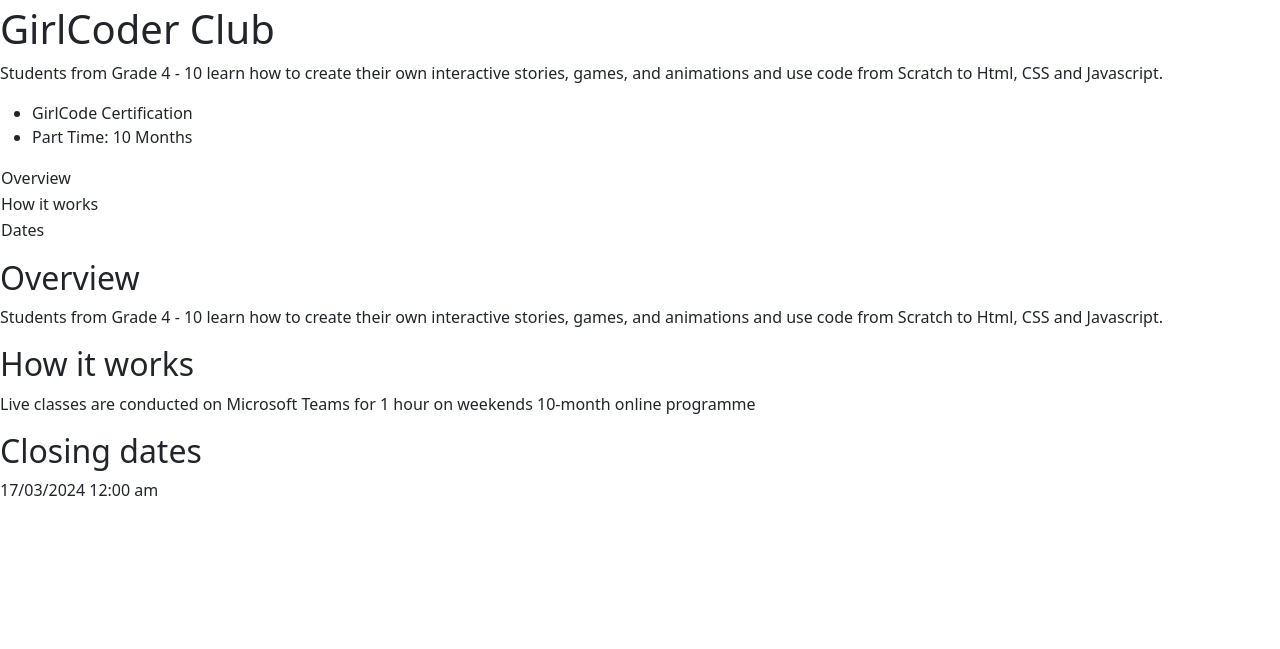
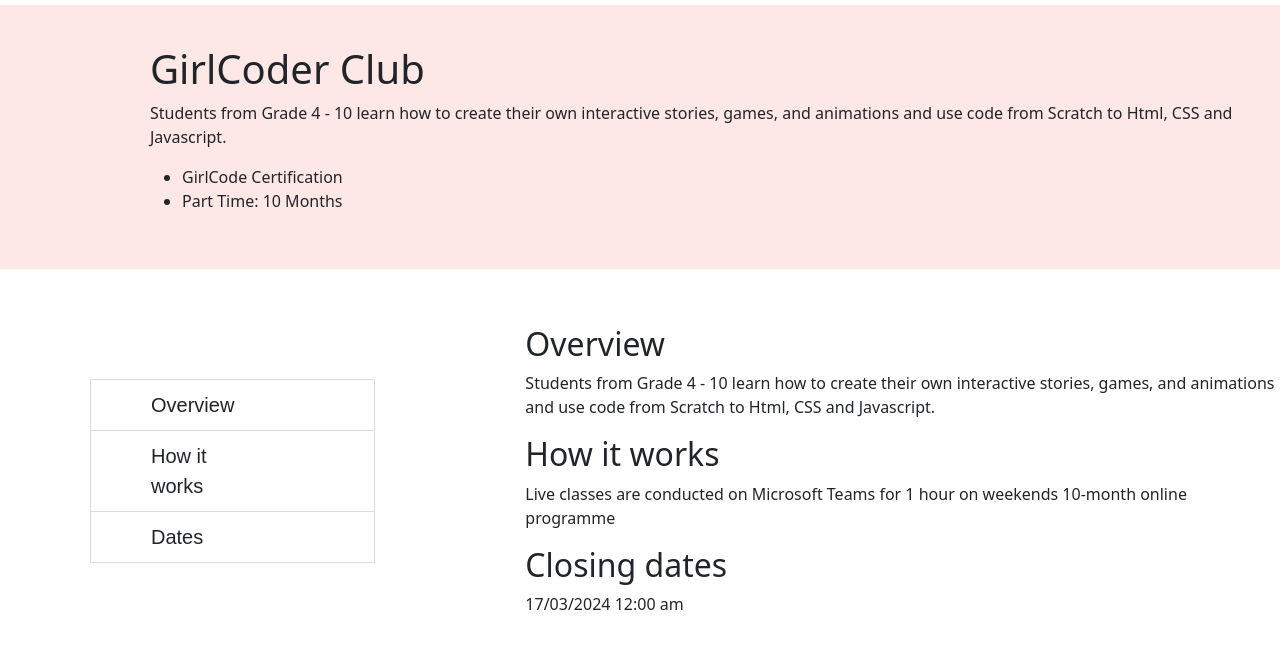
Before and after one commit to DevMpho/girlcode-website-clone, a plain HTML site: page programs.html in a window 1280 px wide. Shown: the part 61-710 px from the top of the page. Drawn offline with nearby package versions, Linux system fonts and the light colour scheme.

Commit message:
style
some styling to the programs page

```diff
--- a/index.css
+++ b/index.css
@@ -94,3 +94,55 @@ body{
     height: 100px;
     width: 250px;
     }
+
+
+
+
+
+/* Makema Styling below */
+
+/*Programs page*/
+
+.clubstat {
+background-color: #eb40341f; width: 100%; min-height: 30%;
+padding-left: 150px;
+padding-top: 40px;
+padding-bottom: 40px;}
+.clubstat{margin: top 100px;}
+h1.clubstat{
+font-family: sans-serif;
+font-weight:400;
+}
+
+.theythem{
+display: flex;
+padding-top: 40px;
+padding-bottom: 40px;
+}
+.programsdet{
+padding-left: 90px;
+padding-top: 70px;
+}
+.restof{
+padding-left: 150px;
+}
+
+table.onecolumn {
+    font-family: sans-serif;
+    font-size: 20px;
+    border-collapse: collapse;
+    border: 1px solid #ddd;
+    border-radius: 10px;
+}
+
+table.onecolumn td {
+    border: 1px solid #ddd;
+    padding: 10px 60px;
+    padding-right: 140px;
+    text-align: left;
+    border-bottom: 1px solid #ddd;
+}
+
+table.onecolumn tr:last-child td {
+    border-bottom: none;
+}
--- a/programs.html
+++ b/programs.html
@@ -2,6 +2,7 @@
 <html lang="en">
     <head>
         <title> Programs</title>
+        <meta name="viewport" content="width=device-width, initial-scale=1.0">
         <link rel="stylesheet" href="index.css">
         <link href="https://cdn.jsdelivr.net/npm/bootstrap@5.3.3/dist/css/bootstrap.min.css" rel="stylesheet"
         integrity="sha384-QWTKZyjpPEjISv5WaRU9OFeRpok6YctnYmDr5pNlyT2bRjXh0JMhjY6hW+ALEwIH" crossorigin="anonymous">
@@ -44,16 +45,20 @@
               </nav>
 
     <div class="clubstat">
-    <h1>GirlCoder Club</h1>
-    <p>Students from Grade 4 - 10 learn how to create their own
+
+      <h1>GirlCoder Club</h1>
+      <p>Students from Grade 4 - 10 learn how to create their own
         interactive stories, games, and animations and use code from Scratch
          to Html, CSS and Javascript.
-    </p>
-    <ul class="clubsdet">
+      </p>
+      <ul class="clubsdet">
         <li> GirlCode Certification</li>
         <li> Part Time: 10 Months</li>
-    </ul>
+      </ul>
     </div>
+
+
+    <div class="theythem">
 
     <div class="programsdet">
         <table class="onecolumn">
@@ -61,7 +66,9 @@
         <tr><td>How it works</td></tr>
         <tr><td>Dates</td></tr>
         </table>
+    </div>
 
+    <div class="restof">
         <p class="ov">
             <h2>Overview</h2>
             Students from Grade 4 - 10 learn how to create their own
@@ -78,6 +85,7 @@
         </p>
 
     </div>
+    </div>
 
     </body>
 </html>
```
